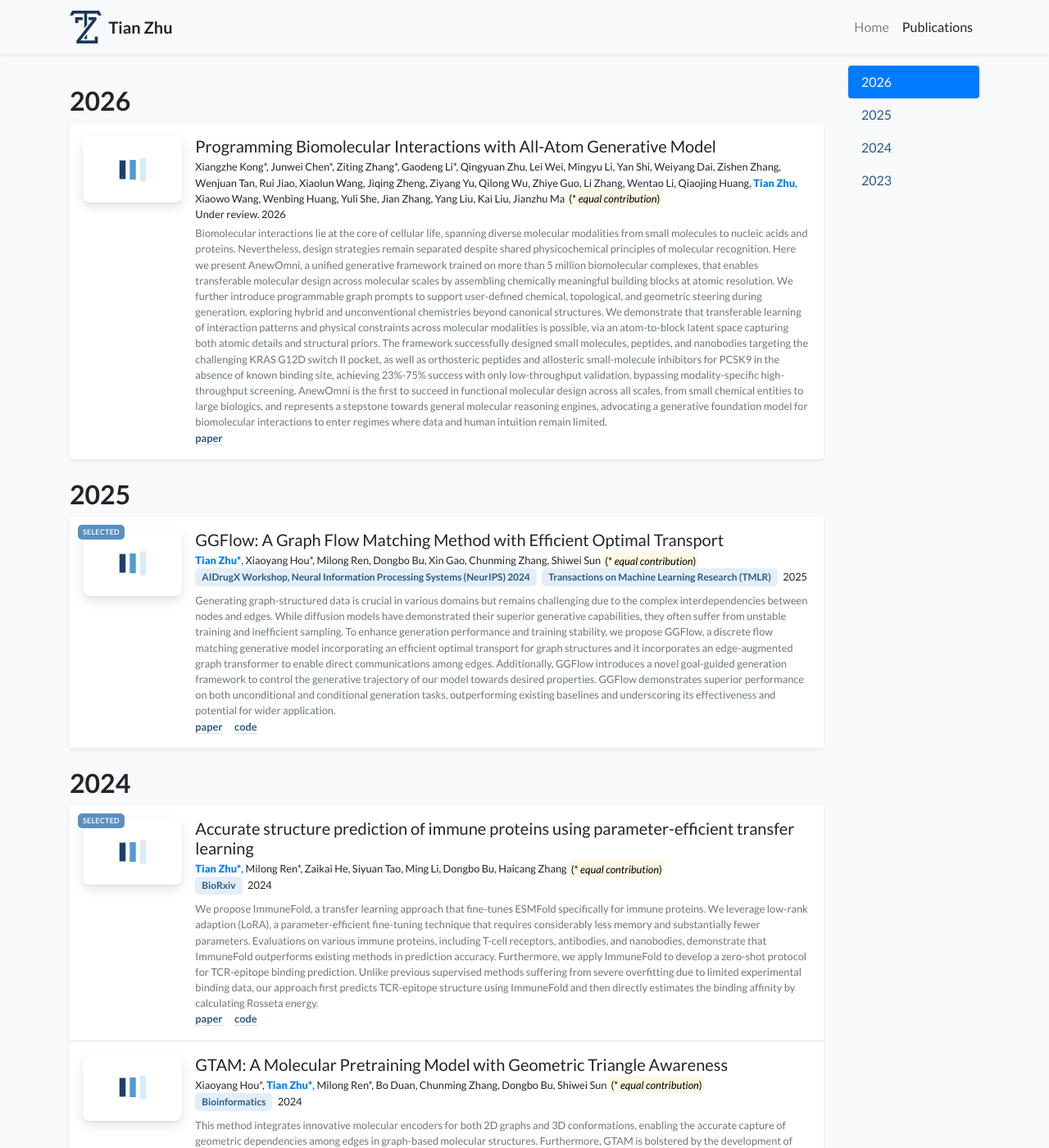
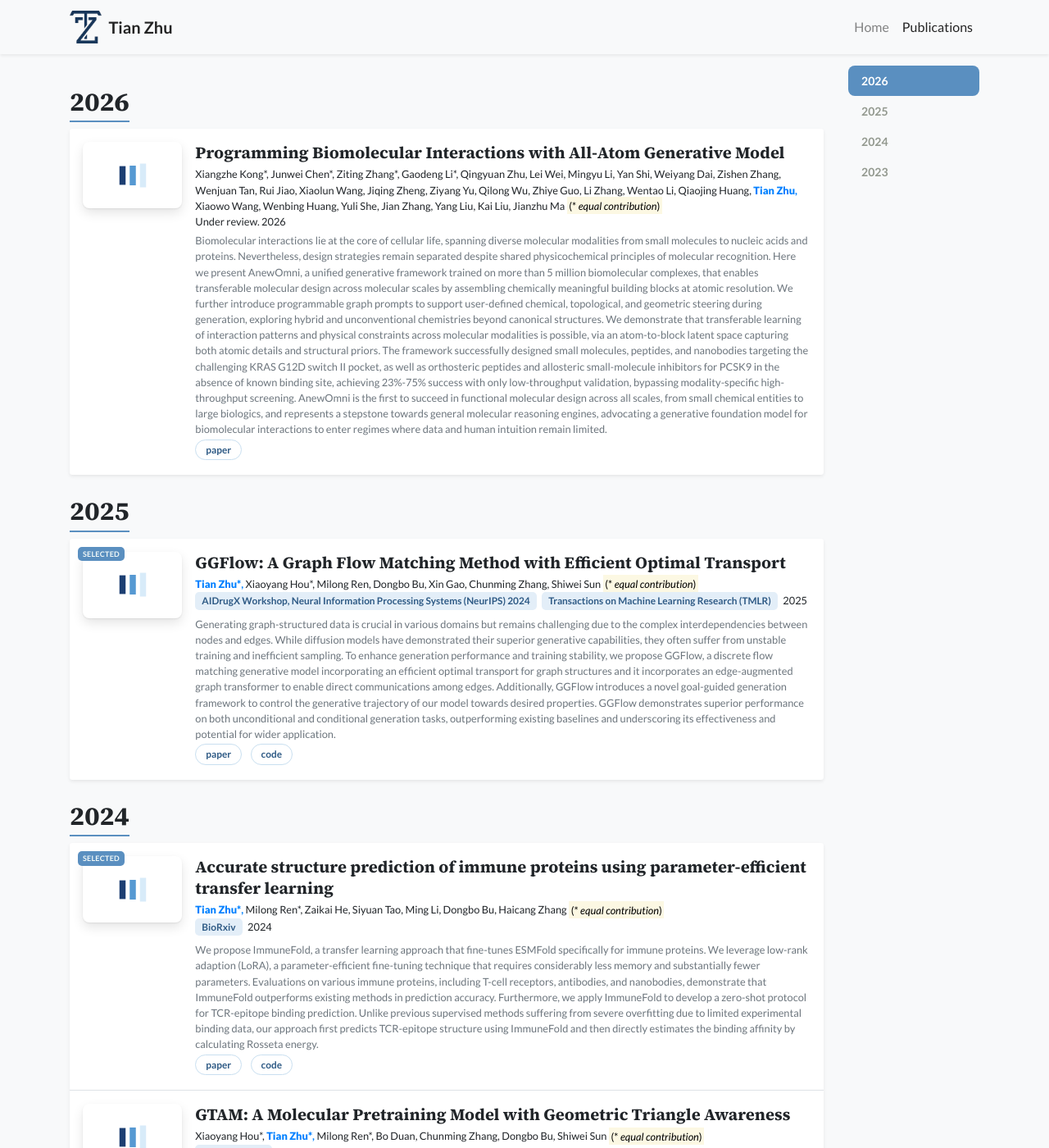
Before and after one commit to TianZhuAI4S/TianZhuAI4S.github.io, a Jekyll site: the page built from publications.html, in a window 1280 px wide and 1400 px high. Shown: the whole window at 82% size. Built offline with Jekyll 4.4.1, drawn with Linux system fonts in a browser that asks for light colours; nearby versions of some CDN libraries; a style sheet for code colours, icons or effects is not loaded.

Commit message:
Polish the publications section
Bold serif titles, a hover tint on each row, pill-style paper/code
links, an accent-colored star and view-all link on the card header,
and a serif year heading with an accent underline on the publications
page, whose sidebar year nav now highlights the active year in the
site accent instead of Bootstrap's default blue.

Co-Authored-By: Claude Sonnet 5 <noreply@anthropic.com>

```diff
--- a/_includes/widgets/publication_item.html
+++ b/_includes/widgets/publication_item.html
@@ -1,6 +1,6 @@
 {% assign item = include.item %}
 <div class="d-none d-md-block">
-    <div class="row no-gutters {% unless include.hide_bottom_border %}border-bottom{% endunless %} border-gray">
+    <div class="row no-gutters pub-row {% unless include.hide_bottom_border %}border-bottom{% endunless %} border-gray">
         <div class="col-md-3 col-xl-2 mb-md-0 p-md-3">
             <div class="pub-cover-wrap">
                 {%- if item.cover -%}
@@ -12,7 +12,7 @@
             </div>
         </div>
         <div class="col-md-9 col-xl-10 p-3 pl-md-0">
-            <h5 class="mt-0 mb-1 font-weight-normal">{{ item.title }}</h5>
+            <h5 class="mt-0 mb-1 pub-title">{{ item.title }}</h5>
             <p class="mt-0 mb-0 small">{% include widgets/author_list.html authors=item.authors %}</p>
             <p class="mt-0 mb-1 small">{{item.pub_pre}}{% if item.pub %}{% assign pub_venues = item.pub | split: "<br>" %}{% for v in pub_venues %}<span class="pub-venue">{{ v | strip }}</span> {% endfor %}{% endif %}{{item.pub_post}} {{ item.pub_date }} {{ item.pub_last }}</p>
             <p class="mt-0 mb-0 small text-muted">{{ item.abstract }}</p>
@@ -31,12 +31,12 @@
     </div>
 </div>
 
-<div class="row no-gutters d-md-none {% unless include.hide_bottom_border %}border-bottom{% endunless %} border-gray {% if include.first %}rounded-top{% endif %} {% if include.last %}rounded-bottom{% endif %} {% if item.cover %}lazy{% endif %}" data-src="{{ item.cover | relative_url }}">
+<div class="row no-gutters pub-row d-md-none {% unless include.hide_bottom_border %}border-bottom{% endunless %} border-gray {% if include.first %}rounded-top{% endif %} {% if include.last %}rounded-bottom{% endif %} {% if item.cover %}lazy{% endif %}" data-src="{{ item.cover | relative_url }}">
     <div class="w-100" style="background-color: rgba(255,255,255,0.9);">
         <div class="d-flex align-items-start flex-column py-3 px-4">
             <div class="mb-auto"></div>
             <div>
-                <h5 class="mt-0 mb-1 font-weight-normal">{{ item.title }}</h5>
+                <h5 class="mt-0 mb-1 pub-title">{{ item.title }}</h5>
                 <p class="mt-0 mb-0 small">{% include widgets/author_list.html authors=item.authors %}</p>
                 <p class="mt-0 mb-1 small">{{item.pub_pre}}{% if item.pub %}{% assign pub_venues = item.pub | split: "<br>" %}{% for v in pub_venues %}<span class="pub-venue">{{ v | strip }}</span> {% endfor %}{% endif %}{{item.pub_post}} {{ item.pub_date }} {{ item.pub_last }}</p>
                 <p class="mt-0 mb-0 small text-muted">{{ item.abstract }}</p>
--- a/assets/css/global.css
+++ b/assets/css/global.css
@@ -297,12 +297,75 @@ a:hover {
     padding: 2px 8px;
     margin: 0 4px 4px 0;
 }
+.pub-row {
+    transition: background-color .15s ease;
+}
+.pub-row:hover {
+    background-color: var(--accent-soft);
+}
+.pub-title {
+    font-family: "Source Serif 4", serif;
+    font-weight: 700 !important;
+    line-height: 1.3;
+}
 .abstract-links a {
+    display: inline-flex;
+    align-items: center;
+    font-size: .74rem;
     font-weight: 700;
     color: var(--accent-ink);
-    border-bottom: 1px solid var(--accent-soft-2);
+    border: 1px solid var(--accent-soft-2);
+    border-radius: 999px;
+    padding: 3px 12px;
+    margin: 2px 8px 2px 0;
     text-decoration: none;
-    margin-right: 12px;
+    transition: background-color .15s ease, border-color .15s ease;
+}
+.abstract-links a:hover {
+    background: var(--accent-soft);
+    border-color: var(--accent);
+    text-decoration: none;
+}
+
+.pub-card-header {
+    display: flex;
+    align-items: baseline;
+    justify-content: space-between;
+    gap: 10px;
+    flex-wrap: wrap;
+}
+.pub-card-header .fa-star {
+    color: var(--accent);
+}
+.pub-viewall,
+.pub-viewall-bottom {
+    font-size: .8rem;
+    font-weight: 700;
+    text-decoration: none;
+    white-space: nowrap;
+}
+.pub-viewall:hover,
+.pub-viewall-bottom:hover {
+    text-decoration: underline;
+}
+
+.pub-year-heading {
+    font-family: "Source Serif 4", serif;
+    font-weight: 700;
+    display: inline-block;
+    border-bottom: 2px solid var(--accent);
+    padding-bottom: 4px;
+    margin-bottom: 0;
+}
+#navbar-year.nav-pills .nav-link {
+    color: var(--muted);
+    font-weight: 700;
+    font-size: .88rem;
+    border-radius: 8px;
+}
+#navbar-year.nav-pills .nav-link.active {
+    background-color: var(--accent);
+    color: #fff;
 }
 
 /* ==================================================================
--- a/publications.html
+++ b/publications.html
@@ -12,7 +12,7 @@ body_attr: >-
     <div class="col-12 col-lg-10">
         {% for year in pubs_by_year %}
         {% assign num_papers = year.items | size %}
-        <h2 class="pt-4" id="year-{{ year.name }}">{{ year.name }}</h2>
+        <h2 class="pt-4" id="year-{{ year.name }}"><span class="pub-year-heading">{{ year.name }}</span></h2>
         <div class="my-0 p-0 bg-white shadow-sm rounded-sm">
             {% for item in year.items %}
                 {% include widgets/publication_item.html item=item hide_bottom_border=forloop.last first=forloop.first last=forloop.last %}
```
Also changed, not shown: _includes/widgets/publication_card.html (+4 -4 lines).
